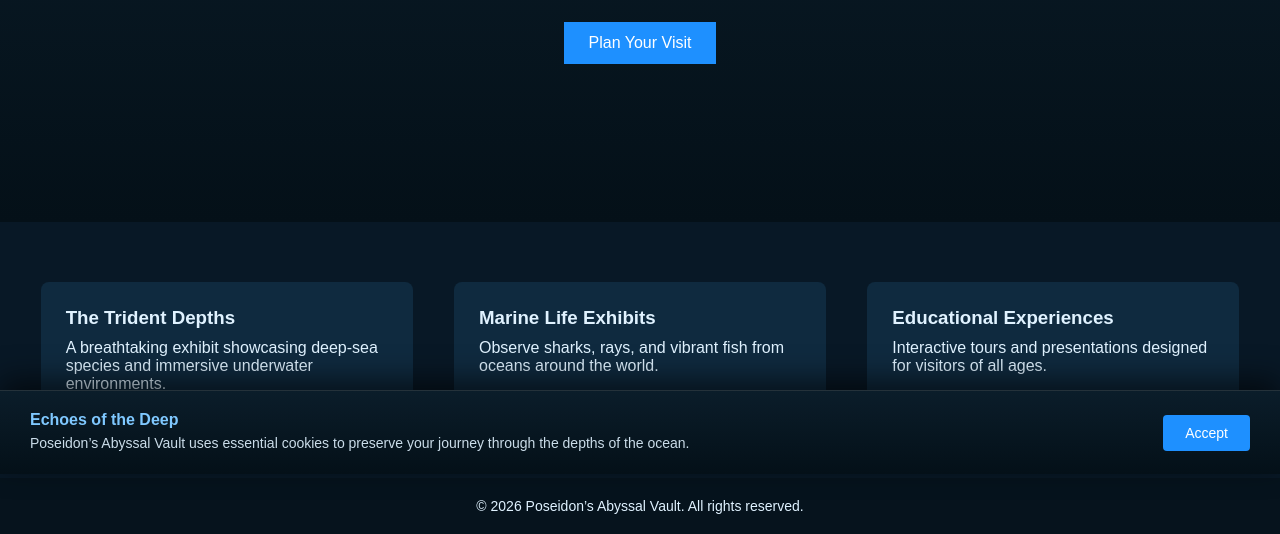
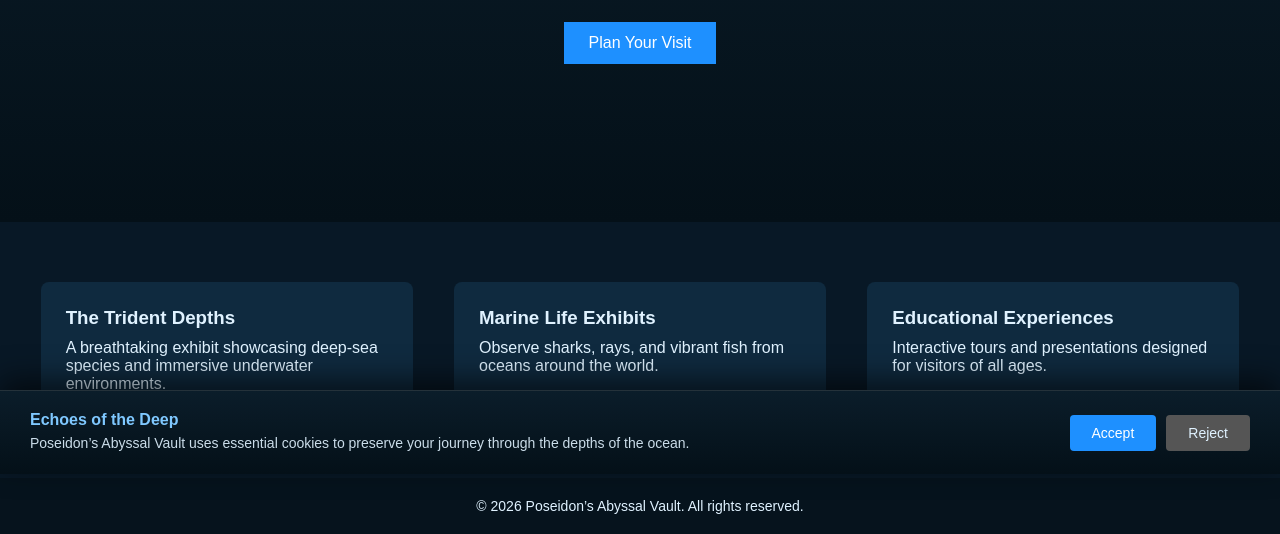
Before and after one commit to NathanielJenkinson/Cookies-testing, a plain HTML site: page index.html in a window 1280 px wide. Shown: the part 326-860 px from the top of the page. Drawn offline with Linux system fonts and the light colour scheme.

Commit message:
Add reject button to cookie consent banner and update styles

```diff
--- a/index.html
+++ b/index.html
@@ -66,7 +66,10 @@
             through the depths of the ocean.
         </p>
     </div>
-    <button onclick="acceptCookies()">Accept</button>
+    <div class="cookie-buttons">
+        <button onclick="acceptCookies()">Accept</button> <!--accepts cookies on browser-->
+        <button onclick="rejectCookies()">Reject</button> <!--rejects cookies on browser-->
+    </div>
 </div>
 
 
--- a/script.js
+++ b/script.js
@@ -8,13 +8,18 @@ document.addEventListener("DOMContentLoaded", function () {
     let consentGiven = false;
 
     for (let cookie of cookies) {
-        if (cookie.trim().startsWith("poseidonCookieConsent=true")) {
+        if (cookie.trim().startsWith("poseidonCookieConsent=true")) { //check if cookies are accepted
             consentGiven = true;
             break;
         }
     }
 
     if (consentGiven) {
-        document.getElementById("cookie-banner").style.display = "none";
+        document.getElementById("cookie-banner").style.display = "none"; // if cookies are accepted banner is not shown
     }
 });
+function rejectCookies() {
+
+    // Hide the banner immediately
+    document.getElementById("cookie-banner").style.display = "none";
+}
--- a/style.css
+++ b/style.css
@@ -94,6 +94,8 @@ footer {
     background-color: #06131d;
     font-size: 14px;
 }
+
+/* Cookie Banner */
 #cookie-banner {
     position: fixed;
     bottom: 0;
@@ -125,18 +127,43 @@ footer {
     line-height: 1.4;
     opacity: 0.9;
 }
-#cookie-banner button {
+
+/* Button container flex fix */
+.cookie-buttons {
+    display: flex;       /* ensures buttons are horizontal */
+    gap: 10px;           /* space between buttons */
+}
+
+/* Accept button */
+.cookie-buttons button:first-child {
+    background-color: #1e90ff;
+    color: white;
     padding: 10px 22px;
     font-size: 14px;
     border: none;
     border-radius: 4px;
-    background-color: #1e90ff;
-    color: white;
     cursor: pointer;
     transition: background-color 0.2s ease, transform 0.2s ease;
 }
 
-#cookie-banner button:hover {
+.cookie-buttons button:first-child:hover {
     background-color: #1873cc;
     transform: translateY(-1px);
 }
+
+/* Reject button */
+.cookie-buttons button:last-child {
+    background-color: #555;
+    color: #e0f2ff;
+    padding: 10px 22px;
+    font-size: 14px;
+    border: none;
+    border-radius: 4px;
+    cursor: pointer;
+    transition: background-color 0.2s ease, transform 0.2s ease;
+}
+
+.cookie-buttons button:last-child:hover {
+    background-color: #777;
+    transform: translateY(-1px);
+}
```
